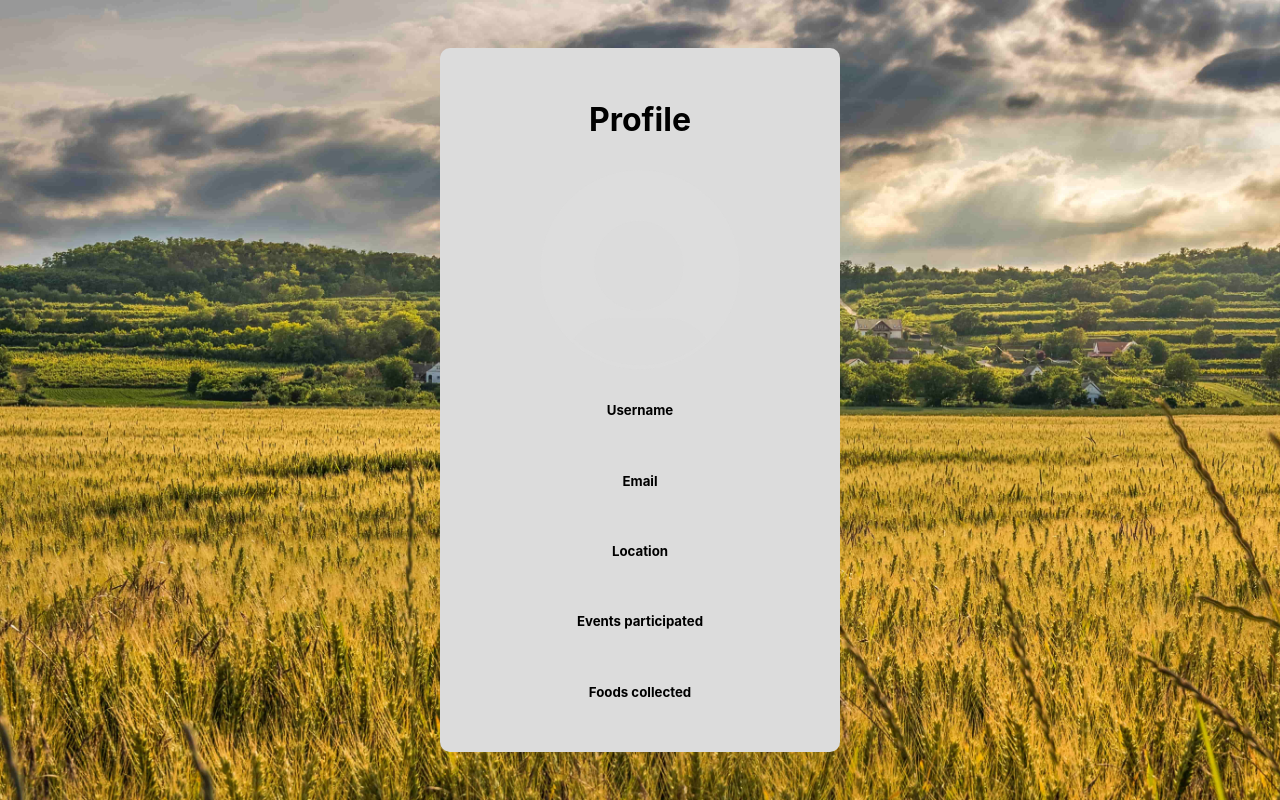
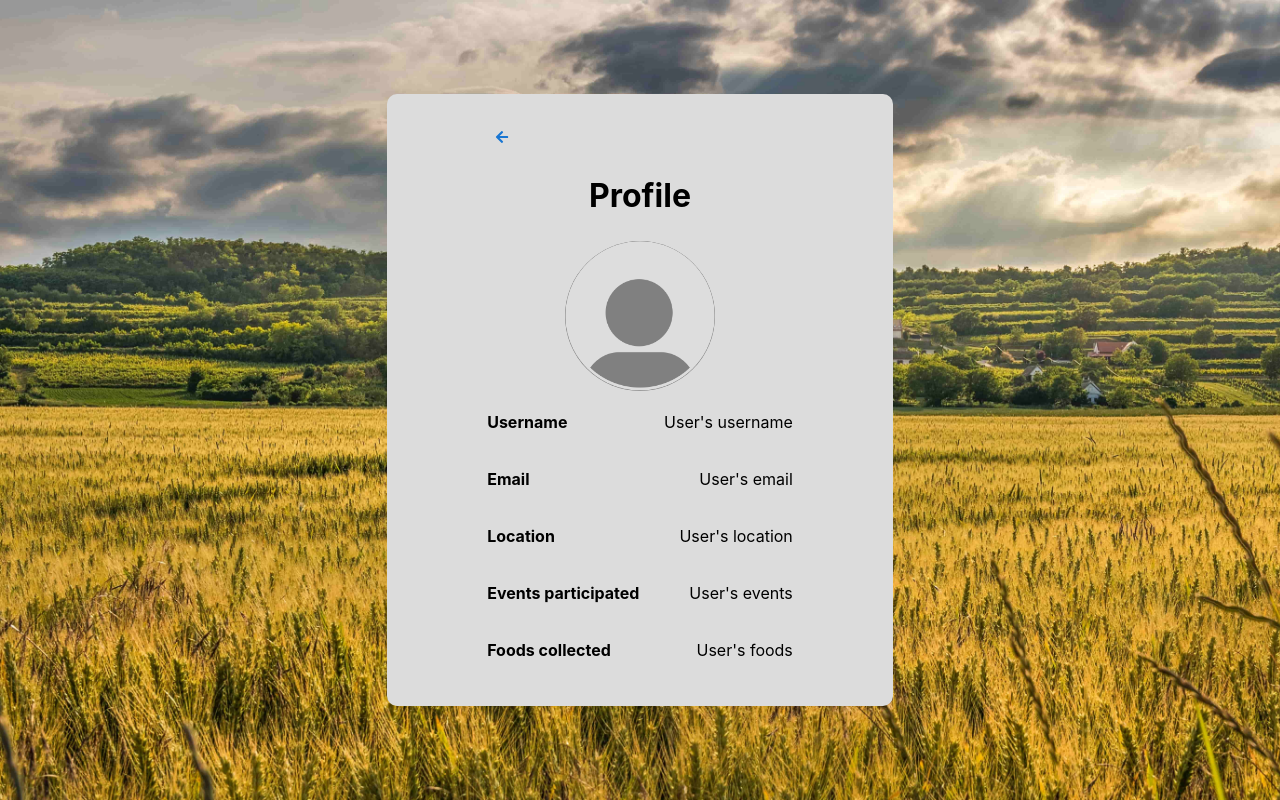
Before and after one commit to 1anakin20/earth-day, a React (Create React App) app in the folder frontend/: page /profile in a window 1280 px wide. Built offline with nearby package versions, Linux system fonts and the light colour scheme.

Commit message:
added some styles, aligned everything

```diff
--- a/frontend/package.json
+++ b/frontend/package.json
@@ -14,6 +14,7 @@
     "@testing-library/user-event": "^13.5.0",
     "react": "^18.2.0",
     "react-dom": "^18.2.0",
+    "react-icons": "^4.6.0",
     "react-router-dom": "^6.3.0",
     "react-scripts": "5.0.1",
     "styled-components": "^5.3.6",
--- a/frontend/src/components/login/login.js
+++ b/frontend/src/components/login/login.js
@@ -5,6 +5,7 @@ import Divider from "@mui/material/Divider";
 import Chip from "@mui/material/Chip";
 import TextField from "@mui/material/TextField";
 import {useState} from "react";
+import {FaArrowLeft } from 'react-icons/fa';
 
 function Login() {
     const [username, setUsername] = useState("");
@@ -34,7 +35,7 @@ function Login() {
             <Button
                 variant={"contained"}
                 className="login__btn">
-                Login
+                arrow left
             </Button>
             <Link to={'/reset'}>Forgot password?</Link>
         </div>
--- a/frontend/src/components/profile/profile.css
+++ b/frontend/src/components/profile/profile.css
@@ -1,38 +1,39 @@
-.login {
-    background-image: url(../../images/field_1.jpg);
-    background-size: cover;
-    background-repeat: no-repeat;
-    height: 100vh;
-}
-
-.login {
-    height: 100vh;
-    width: 100vw;
-    display: flex;
-    align-items: center;
-    justify-content: center;
-}
-
-.login__container {
+.profile__container {
     border-radius: 10px;
     display: flex;
     flex-direction: column;
-    text-align: center;
+    text-align: left;
     background-color: #dcdcdc;
     padding: 30px 100px;
-    gap: 10px;
+    gap: 5px;
+
 }
 
-.black {
-    color: black;
+#profile_tag{
+    text-align: center;
 }
-
-.green {
-    color: green;
+#back_btn{
+    display: flex;
+    width: 10px;
+    margin: 0px;
+    justify-content: left;
 }
 
 #profilePic{
-    height: 200px;
-    width: 200px;
+    height: 150px;
+    width: 150px;
     visibility: visible;
+    background-color: gray;
+    border-radius: 55%;
+    display: block;
+    margin-left: auto;
+    margin-right: auto;
 }
+
+.info{
+    flex-direction: row;
+    display: flex;
+    justify-content: space-between;
+    gap: 50px;
+
+}
--- a/frontend/src/components/profile/profile.js
+++ b/frontend/src/components/profile/profile.js
@@ -6,20 +6,40 @@ import Chip from "@mui/material/Chip";
 import TextField from "@mui/material/TextField";
 import {useState} from "react";
 import defaultProfilePic from '../../images/avatar/Default_pfp.png';
+import { FaArrowLeft } from 'react-icons/fa';
+
 
 function Profile() {
     const [username, setUsername] = useState("");
     const [password, setPassword] = useState("");
 
     return (<div className="login">
-        <div className="login__container">
-            <h1> Profile </h1>
+        <div className="profile__container">
+        <Button id="back_btn">
+        <FaArrowLeft />
+        </Button>
+            <h1 id="profile_tag"> Profile </h1>
             <img src={defaultProfilePic} alt="Profile Picture" id="profilePic" />
-            <h5> Username </h5>
-            <h5> Email </h5>
-            <h5> Location </h5>
-            <h5> Events participated </h5>
-            <h5> Foods collected </h5>
+            <div className="info">
+                <p> <b>Username </b></p>
+                <p> User's username</p>
+            </div>
+            <div className="info">
+                <p> <b>Email </b></p>
+                <p> User's email</p>
+            </div>
+            <div className="info">
+                <p> <b>Location</b></p>
+                <p> User's location</p>
+            </div>
+            <div className="info">
+                <p> <b>Events participated </b></p>
+                <p> User's events</p>
+            </div>
+            <div className="info">
+                <p> <b>Foods collected </b></p>
+                <p> User's foods</p>
+            </div>
         </div>
     </div>);
 }
```
Also changed, not shown: 1 other file (tests, documents, lock files or other folders).
